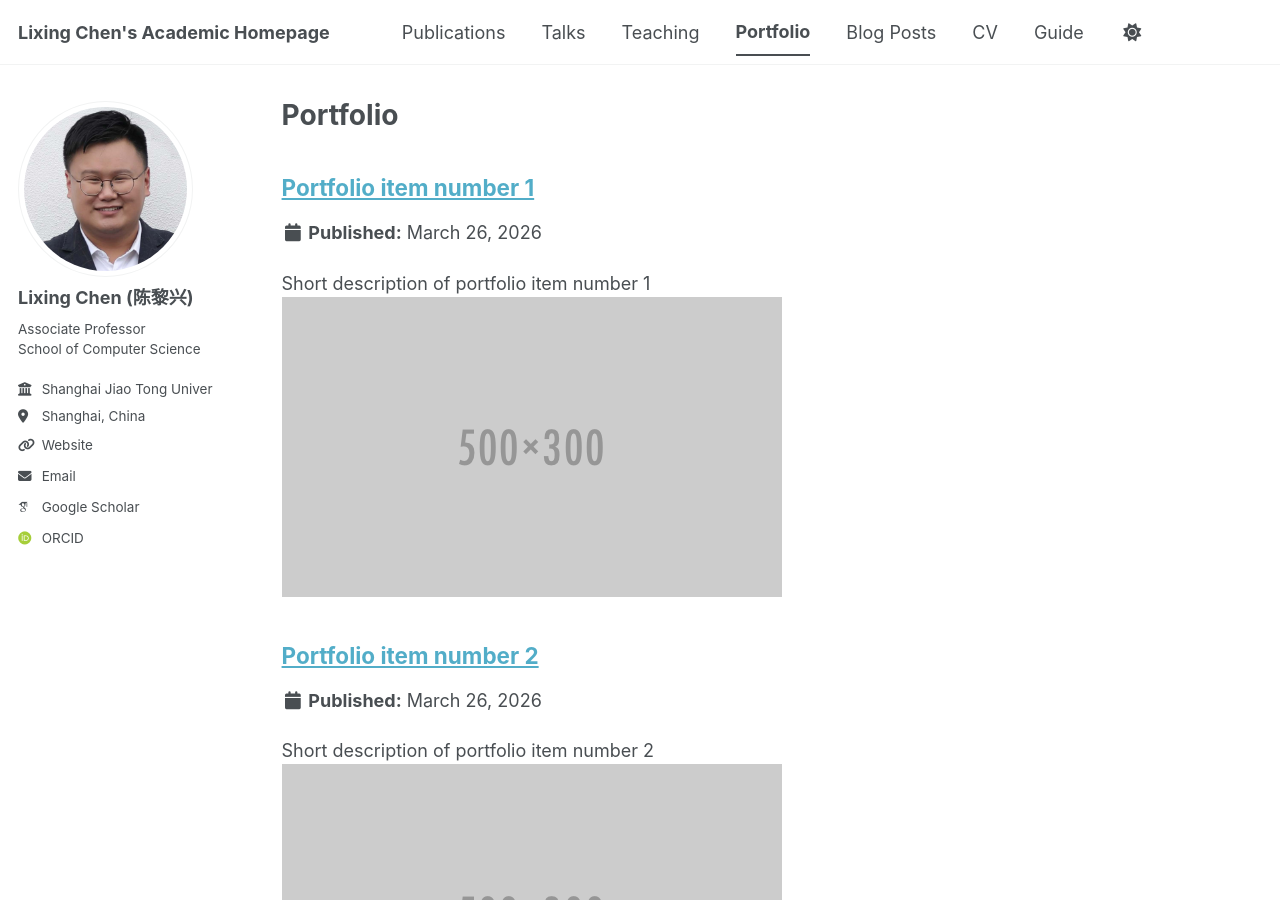
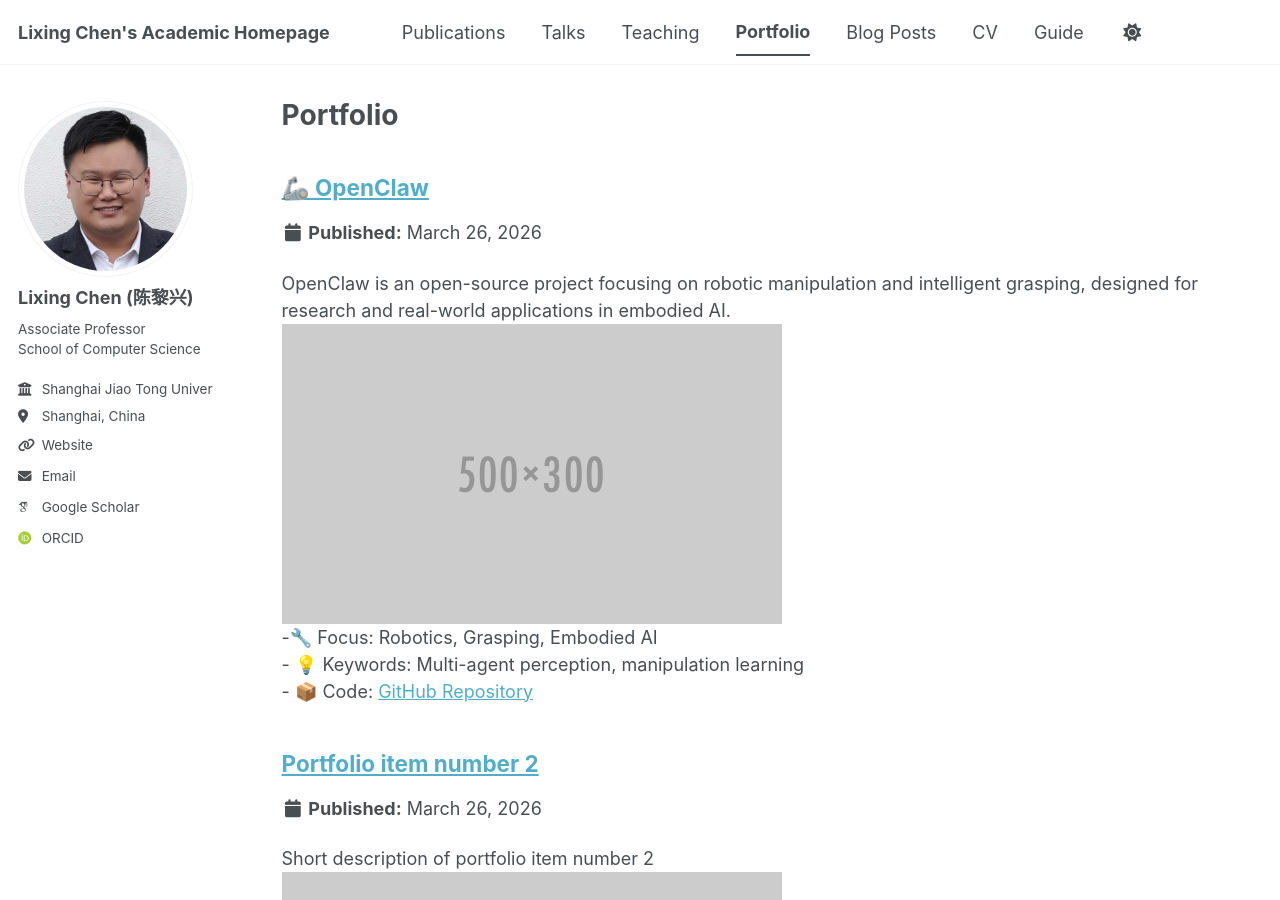
Before and after one commit to lx-chen-sjtu/lx-chen-sjtu.github.io, a Jekyll site: the page built from _pages/portfolio.html, in a window 1280 px wide and 900 px high. Built offline with Jekyll 4.4.1, drawn with Linux system fonts in a browser that asks for light colours; some web fonts are replaced; a script bundle is joined from its source files by our own code; library files that are not in the unit come from our copies.

Commit message:
Update portfolio-1.md

```diff
--- a/_portfolio/portfolio-1.md
+++ b/_portfolio/portfolio-1.md
@@ -1,6 +1,7 @@
 ---
-title: "Portfolio item number 1"
-excerpt: "Short description of portfolio item number 1<br/><img src='/images/500x300.png'>"
+title: "🦾 OpenClaw"
+excerpt: "OpenClaw is an open-source project focusing on robotic manipulation and intelligent grasping, designed for research and real-world applications in embodied AI.<br/><img src='/images/500x300.png'><br/>-🔧 Focus: Robotics, Grasping, Embodied AI<br/>- 💡 Keywords: Multi-agent perception, manipulation learning<br/>- 📦 Code: [GitHub Repository](https://github.com/your-repo/openclaw)
+"
 collection: portfolio
 ---
 
```
